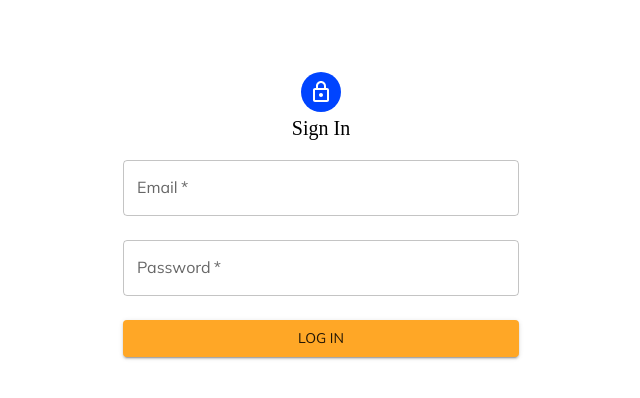
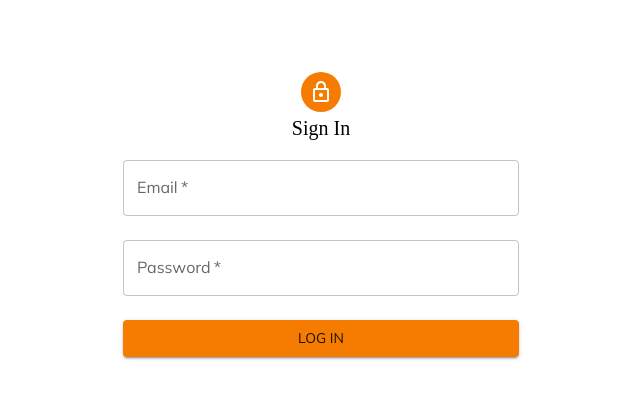
Before and after one commit to trigbitAnuj/mui-frontend, a Next.js app: page /login in a window 1280 px wide. Shown: the top 398 px of the page, without its empty margins (319-959 px from the left). Built offline with nearby package versions, Linux system fonts and the light colour scheme.

Commit message:
Update SignIn.tsx

```diff
--- a/components/SignIn.tsx
+++ b/components/SignIn.tsx
@@ -3,6 +3,8 @@ import { useRouter } from "next/navigation";
 import LockOutlinedIcon from "@mui/icons-material/lockOutlined";
 import { Avatar, Button, TextField, Typography, useTheme } from "@mui/material";
 import { Box, Container } from "@mui/system";
+import { styled } from "@mui/material/styles";
+import Link from "next/link";
 
 declare module "@mui/material/Button" {
   interface ButtonPropsColorOverrides {
@@ -29,7 +31,7 @@ function SignIn() {
           alignItems: "center",
         }}
       >
-        <Avatar sx={{ backgroundColor: theme.palette.secondary.main }}>
+        <Avatar sx={{ backgroundColor: theme.palette.primary.main }}>
           <LockOutlinedIcon />
         </Avatar>
 
@@ -62,12 +64,12 @@ function SignIn() {
           ></TextField>
 
           <Button
+            type="submit"
             variant="contained"
-            type="submit"
+            color="primary"
             fullWidth
             sx={{
               margin: theme.spacing(2, 0, 2),
-              backgroundColor: "primary.light",
             }}
           >
             Log In
```
